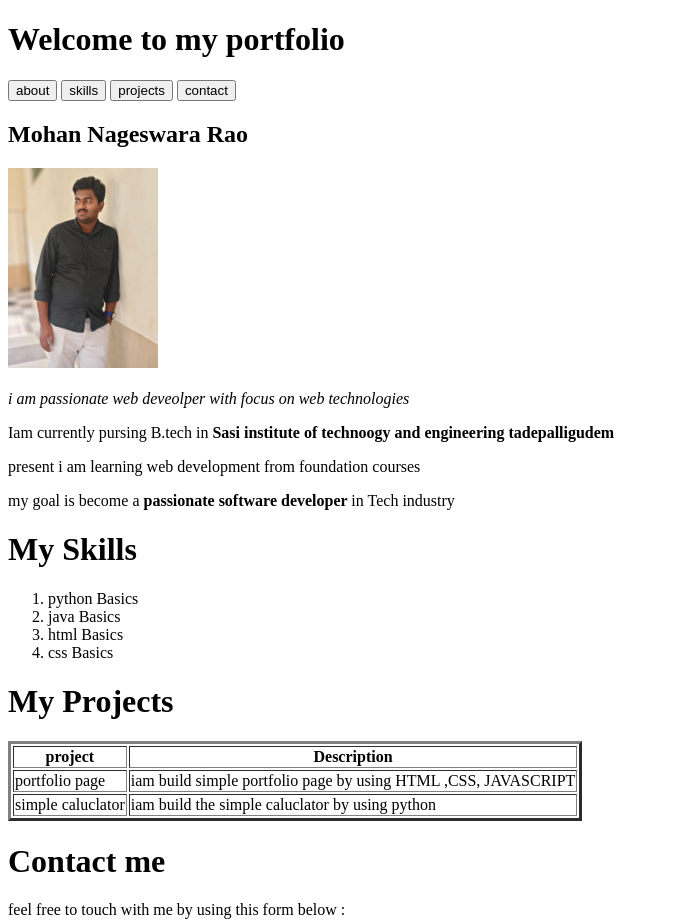
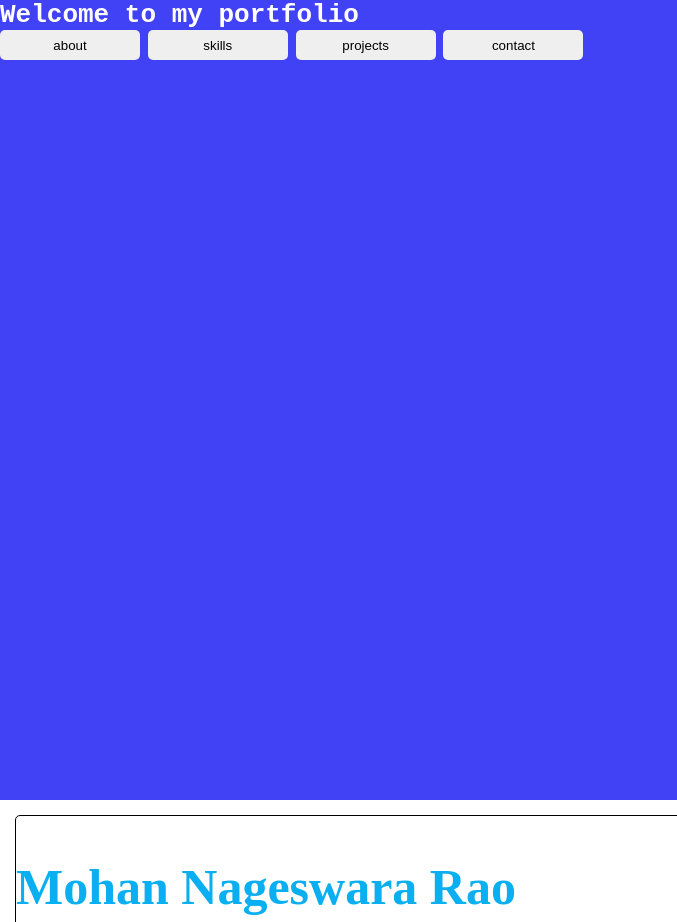
Before and after one commit to Mohannageswararao123/first_project, a plain HTML site: page index.html in a window 1280 px wide. Shown: the top 922 px of the page, without its empty margins (0-677 px from the left). Drawn offline with Linux system fonts and the light colour scheme.

Commit message:
updating the css

```diff
--- a/index.html
+++ b/index.html
@@ -4,17 +4,19 @@
     <meta charset="UTF-8">
     <meta name="viewport" content="width=device-width, initial-scale=1.0">
     <title>Document</title>
+    <link rel="stylesheet" href="styles.css">
 </head>
 <body>
     <header>
 
           <h1>
         Welcome to my portfolio
-    </h1>
-    <button> about </button>
-    <button>  skills </button>
-    <button> projects </button>
-    <button>  contact </button>
+
+        </h1>
+    <button class="but">about</button>
+    <button class="but"> skills </button>
+    <button class="but"> projects</button>
+    <button class="but"> contact </button>
 
 
     </header>
@@ -22,7 +24,8 @@
 
 
 
-    <h2> Mohan Nageswara Rao</h2>
+     <section>
+        <h2 class="moh"> Mohan Nageswara Rao</h2>
     <img src="mo.jpg" alt="my image"  height="200px" width="150px" >
 
 
@@ -35,8 +38,10 @@
     <p> my goal is become a <b> passionate software developer </b> in Tech industry </p>
 
 
+     </section>
+     <section>
 
-    <h1> My Skills </h1>
+    <h1 class="moh"> My Skills </h1>
     <ol>
         <li> python Basics  </li>
         <li> java Basics  </li>
@@ -44,7 +49,15 @@
         </li>
         <li>  css Basics </li>
     </ol>
-    <h1>  My Projects </h1>
+
+
+
+     </section>
+
+
+
+    <section>
+        <h1 class="moh">  My Projects </h1>
 
 
 
@@ -74,11 +87,9 @@
 
 
 
-
-
-
-
-    <h1> Contact me </h1>
+    </section>
+    <section>
+         <h1 class="moh"> Contact me </h1>
 
     <p> feel free to touch with me by using this form below : </p>
 
@@ -104,26 +115,21 @@
         <input type="checkbox">
         <br>
 
+        <button class="submit"> submit </button>
+        <button class="submit"type="reset"> reset </button>
 
 
 
 
+     </form>
 
 
 
 
+    </section>
 
 
 
-
-
-
-
-
-
-
-
-    </form>
 
 
 
--- /dev/null
+++ b/styles.css
@@ -0,0 +1,41 @@
+
+
+header{
+    background-color: rgb(65, 65, 246);
+    height: 100vh;
+    font-family: monospace;
+    color:white;
+}
+body{
+    margin:0;
+
+}
+.but{
+
+    height:30px;
+    width:140px;
+    border: 1px;
+    border-radius: 5px;
+    color:black;
+    cursor:pointer;
+
+
+
+}
+.but:hover{
+    background-color: darkblue;
+    color:white;
+}
+header h1{
+    margin:0;
+}
+section{
+    height: 100vh;
+    border:1px solid black;
+    border-radius: 5px;
+    margin: 15px;
+}
+.moh{
+    color:rgb(9, 175, 241);
+    font-size: 50px;
+}
```
